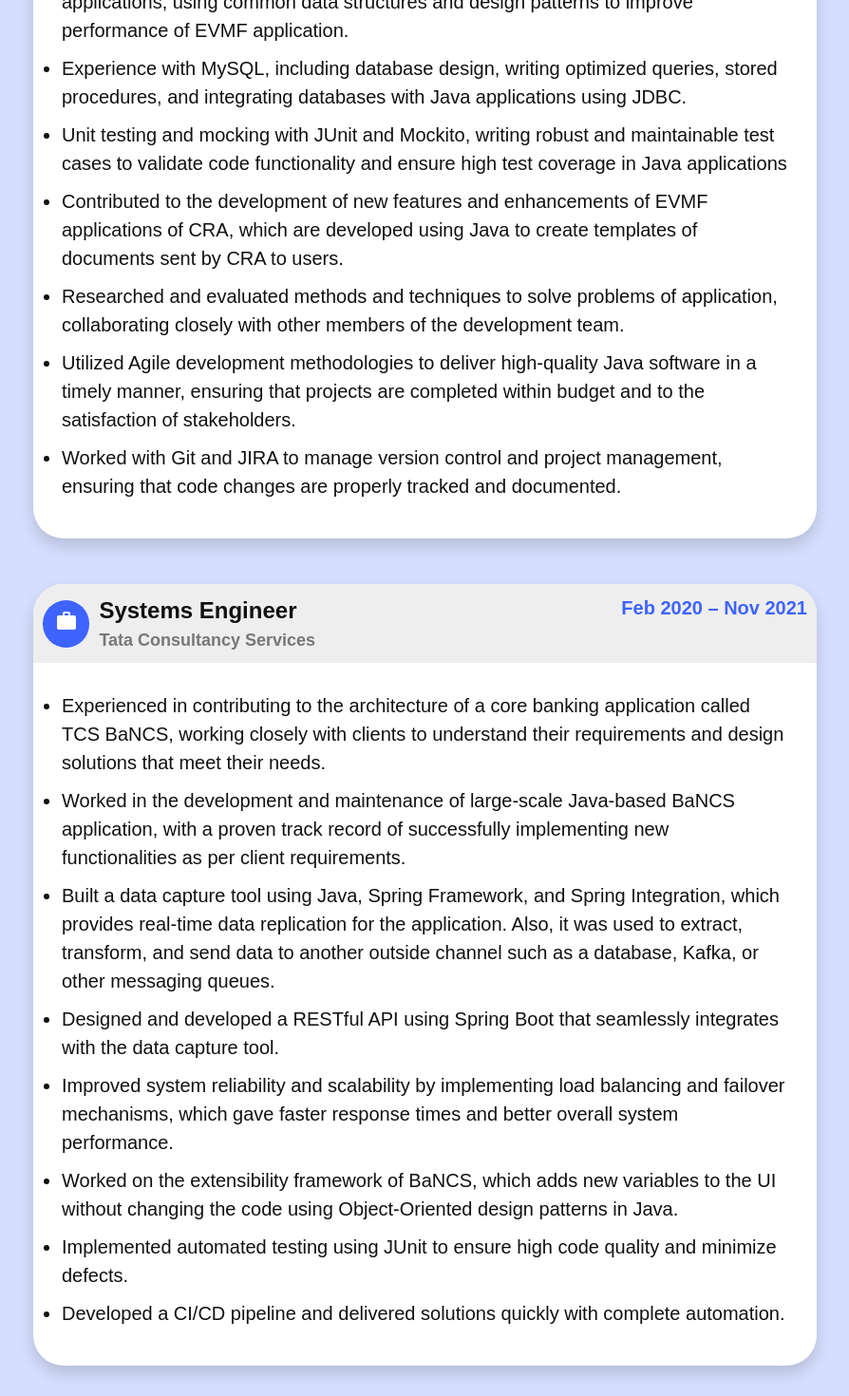
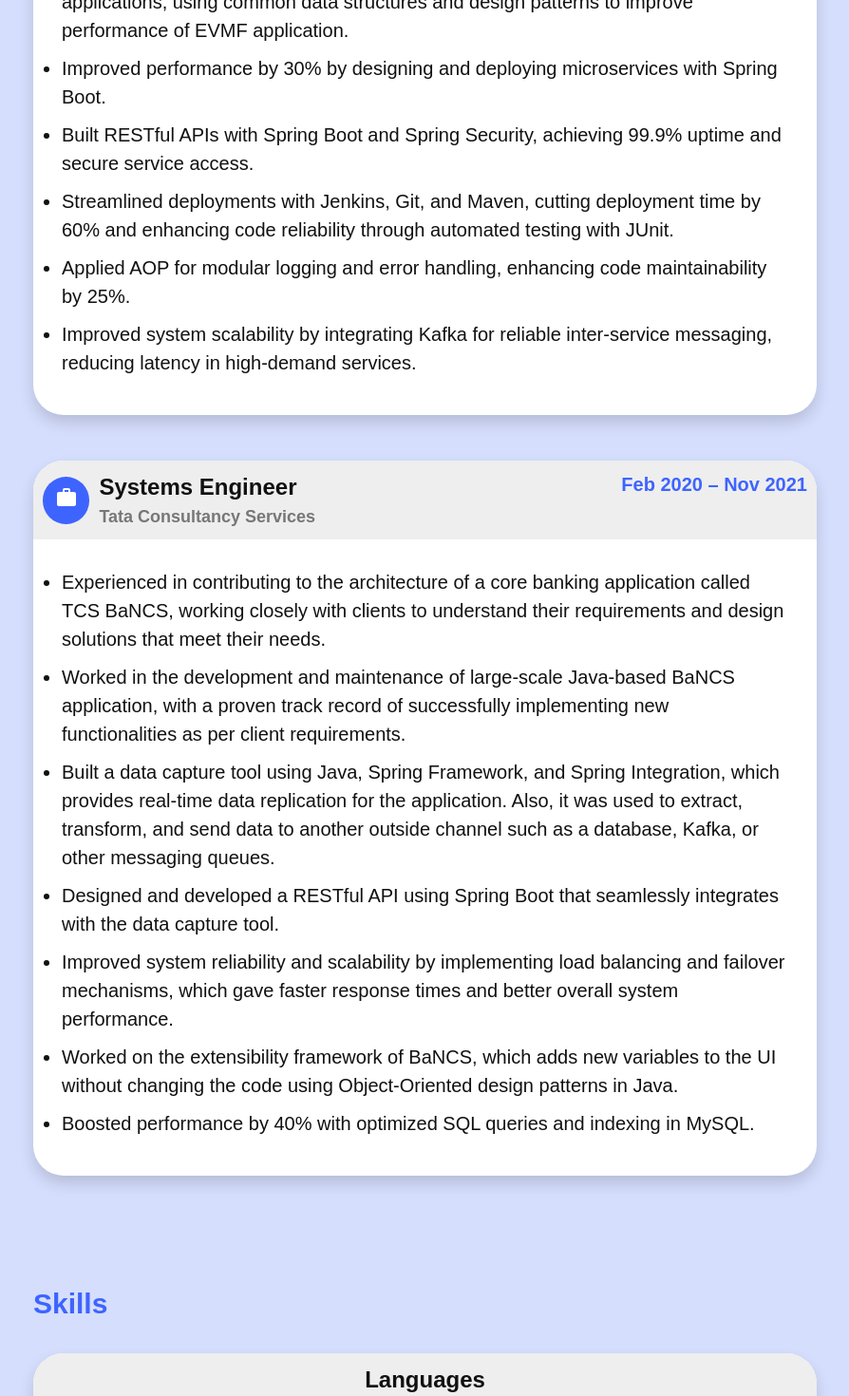
Before and after one commit to Sahil3198/sp-portfolio, a React (Create React App) app in the folder frontend/: page /resume in a window 1280 px wide. Shown: the part 860-2330 px from the top of the page at 95% size, without its empty margins (335-1229 px from the left). Built offline with nearby package versions, Linux system fonts and the light colour scheme.

Commit message:
Updated resume

```diff
--- a/frontend/src/pages/About/About.js
+++ b/frontend/src/pages/About/About.js
@@ -16,7 +16,7 @@
                             <div className="col-md-12 heading-section">
                                 <h2 className="mb-4">About Me</h2>
                                 <p align="justify" className="about-para mb-4"><b>Hello,</b> my name is <b>Sahil</b>!
-                                I am a dynamic and innovative software developer with two years of experience.
+                                I am a dynamic and innovative software developer with more than <b>3 years</b> of experience.
                                 I am passionate about creating elegant and efficient software solutions that solve complex problems and streamline business operations.
                                 My expertise in programming languages such as <b>Java</b> and <b>JavaScript</b> have enabled me to design and develop robust applications that meet the needs of clients across diverse industries.
                                 I have also honed my skills in <b>HTML</b>, <b>CSS</b> and <b>ReactJS</b> to deliver captivating and user-friendly interfaces.</p>
@@ -34,7 +34,7 @@
                                 </ul>
                             </div>
 
-                            <div className="counter-wrap col-md-12">
+                            {/* <div className="counter-wrap col-md-12">
                                 <div className="text">
                                     <p>
                                         <a href="https://drive.google.com/file/d/1CYrOLeJUbV45Qs8DAV6BYGOQub3UN8Dp/view?usp=sharing" className="btn btn-primary py-3 px-3" target="_blank" rel="noreferrer">
@@ -42,7 +42,7 @@
                                         </a>
                                     </p>
                                 </div>
-                            </div>
+                            </div> */}
                         </div>
                     </div>
                 </div>
--- a/frontend/src/pages/Resume/Resume.js
+++ b/frontend/src/pages/Resume/Resume.js
@@ -86,12 +86,13 @@
                                 <div className="card-body">
                                     <ul>
                                         <li>Skilled in Java programming, with experience building reliable and efficient applications, using common data structures and design patterns to improve performance of EVMF application.</li>
-                                        <li>Experience with MySQL, including database design, writing optimized queries, stored procedures, and integrating databases with Java applications using JDBC.</li>
-                                        <li>Unit testing and mocking with JUnit and Mockito, writing robust and maintainable test cases to validate code functionality and ensure high test coverage in Java applications</li>
-                                        <li>Contributed to the development of new features and enhancements of EVMF applications of CRA, which are developed using Java to create templates of documents sent by CRA to users.</li>
-                                        <li>Researched and evaluated methods and techniques to solve problems of application, collaborating closely with other members of the development team.</li>
-                                        <li>Utilized Agile development methodologies to deliver high-quality Java software in a timely manner, ensuring that projects are completed within budget and to the satisfaction of stakeholders.</li>
-                                        <li>Worked with Git and JIRA to manage version control and project management, ensuring that code changes are properly tracked and documented.</li>
+                                        <li>Improved performance by 30% by designing and deploying microservices with Spring Boot.</li>
+                                        <li>Built RESTful APIs with Spring Boot and Spring Security, achieving 99.9% uptime and secure service access.</li>
+                                        <li>Streamlined deployments with Jenkins, Git, and Maven, cutting deployment time by 60% and enhancing code
+                                        reliability through automated testing with JUnit.</li>
+                                        <li>Applied AOP for modular logging and error handling, enhancing code maintainability by 25%.</li>
+                                        <li>Improved system scalability by integrating Kafka for reliable inter-service messaging, reducing latency in
+                                        high-demand services.</li>
                                     </ul>
                                 </div>
                             </div>
@@ -120,8 +121,7 @@
                                             faster response times and better overall system performance.</li>
                                         <li>Worked on the extensibility framework of BaNCS, which adds new variables to the UI without changing the code
                                             using Object-Oriented design patterns in Java.</li>
-                                        <li>Implemented automated testing using JUnit to ensure high code quality and minimize defects.</li>
-                                        <li>Developed a CI/CD pipeline and delivered solutions quickly with complete automation.</li>
+                                        <li>Boosted performance by 40% with optimized SQL queries and indexing in MySQL.</li>
                                     </ul>
                                 </div>
                             </div>
```
